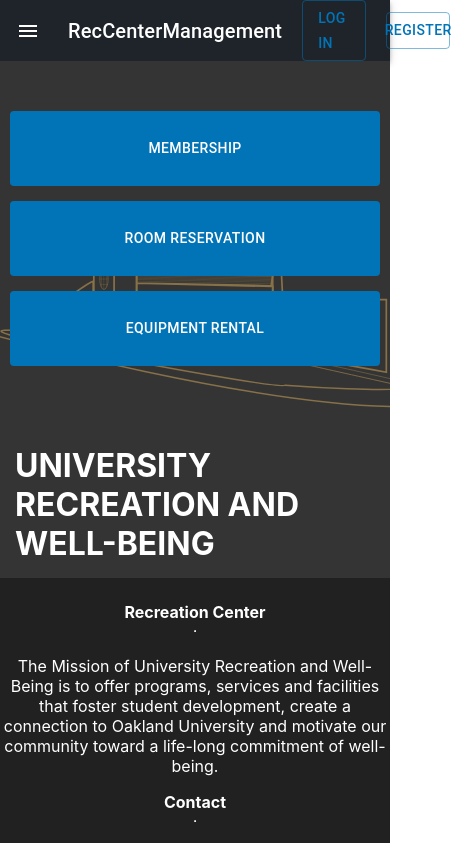
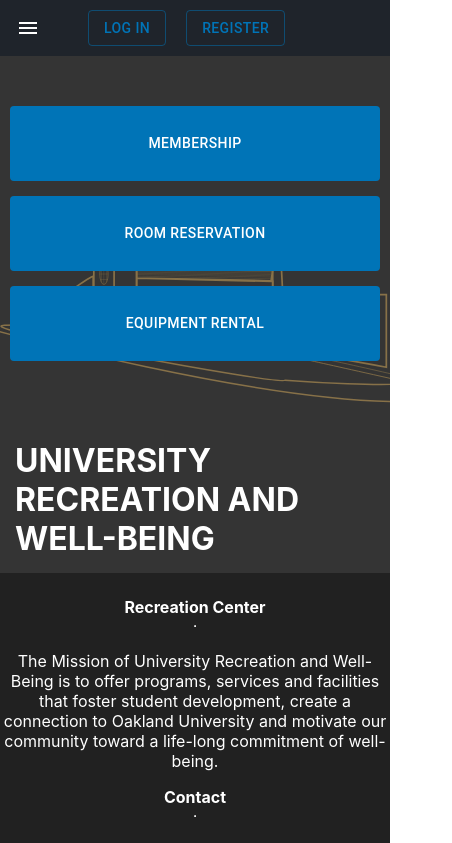
Before and after one commit to RecCenterManagement/rec-management-frontend, a React (Create React App) app: page / in a window 390 px wide. Shown: the top 843 px of the page, 452 px wide, since content can reach past the window. Built offline with nearby package versions, Linux system fonts and the light colour scheme.

Commit message:
Use a media query to hide the header text so that the buttons don't bleed off page on mobile resolutions

```diff
--- a/src/components/Header.js
+++ b/src/components/Header.js
@@ -10,7 +10,7 @@
 import Menu from '@material-ui/core/Menu'
 import { useDispatch, useSelector } from 'react-redux'
 import ExpandMore from '@material-ui/icons/ExpandMore'
-import { Button, MenuList } from '@material-ui/core'
+import { Button, MenuList, useMediaQuery, useTheme } from '@material-ui/core'
 import RecDrawer from './RecDrawer'
 import Grow from '@material-ui/core/Grow'
 import Paper from '@material-ui/core/Paper'
@@ -92,6 +92,9 @@
   if (roles) {
     isAdmin = roles.includes('ROLE_ADMIN')
   }
+
+  const materialTheme = useTheme();
+  const titleVisible = useMediaQuery(materialTheme.breakpoints.up('sm'));
   const [menuOpen, setMenuOpen] = useState(false)
   const [drawer, setDrawer] = useState(false)
   const [anchorEl, setAnchorEl] = useState(null)
@@ -127,7 +130,8 @@
           >
             <MenuIcon />
           </IconButton>
-          <Typography
+          {titleVisible && (
+            <Typography
             variant="h6"
             className={classes.title}
             component={Link}
@@ -135,6 +139,7 @@
           >
             RecCenterManagement
           </Typography>
+          )}
           {authenticated && (
             <div>
               <Button
```
